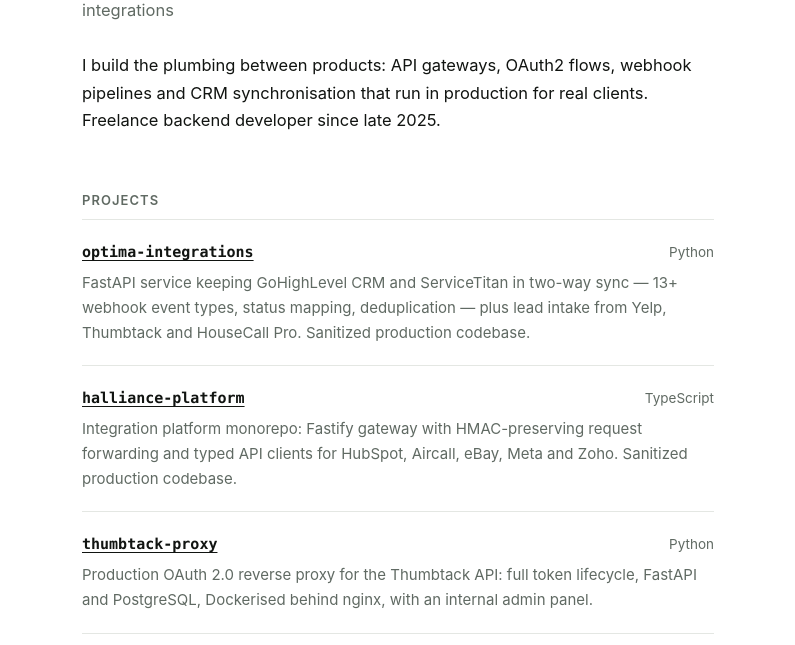
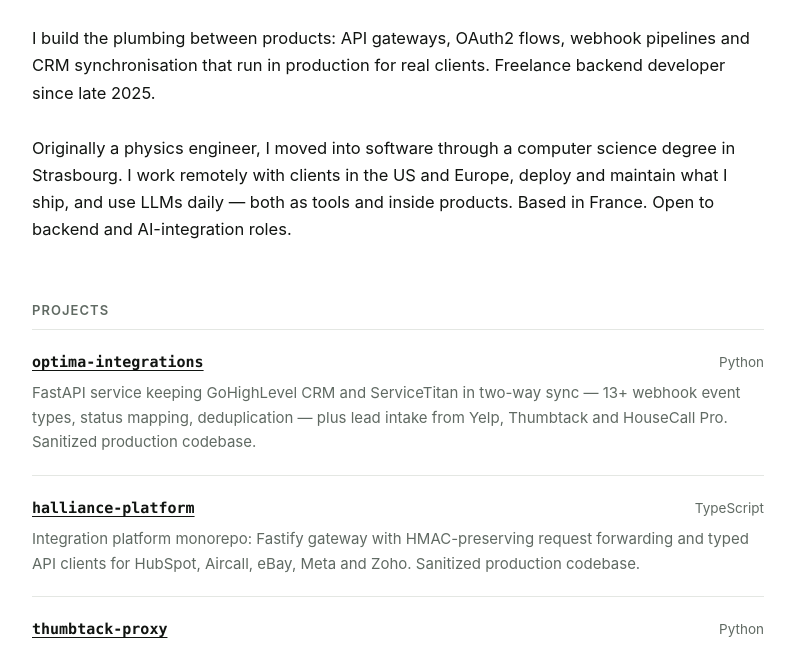
Before and after one commit to McDonnies/mcdonnies.github.io, a plain HTML site: page index.html in a window 1280 px wide. Shown: the part 133-778 px from the top of the page, without its empty margins (242-1037 px from the left). Drawn offline with Linux system fonts and the light colour scheme.

Commit message:
Wider column, richer about paragraph

```diff
--- a/index.html
+++ b/index.html
@@ -23,7 +23,7 @@
   font-size:16.5px;
   line-height:1.65;
 }
-.wrap{max-width:680px;margin:0 auto;padding:0 24px}
+.wrap{max-width:780px;margin:0 auto;padding:0 24px}
 a{color:inherit;text-underline-offset:3px}
 a:hover{color:var(--muted)}
 a:focus-visible{outline:2px solid var(--ink);outline-offset:3px}
@@ -66,6 +66,12 @@
     I build the plumbing between products: API gateways, OAuth2 flows, webhook pipelines
     and CRM synchronisation that run in production for real clients.
     Freelance backend developer since late 2025.
+  </p>
+  <p class="intro">
+    Originally a physics engineer, I moved into software through a computer science
+    degree in Strasbourg. I work remotely with clients in the US and Europe, deploy
+    and maintain what I ship, and use LLMs daily — both as tools and inside products.
+    Based in France. Open to backend and AI-integration roles.
   </p>
 </header>
 
```
